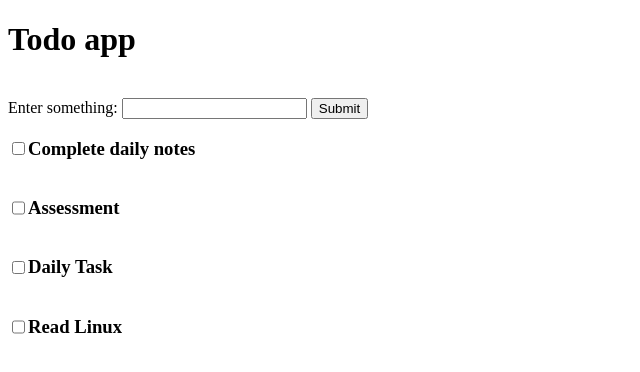
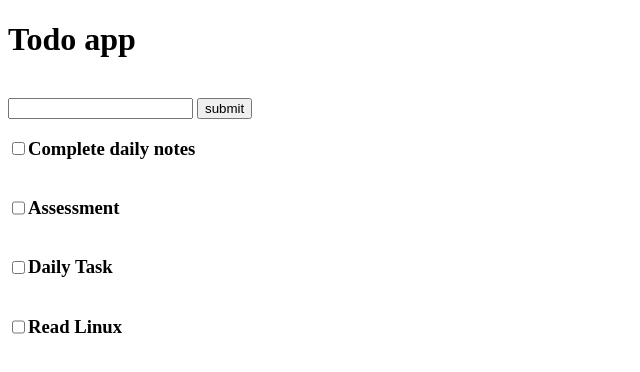
Before and after one commit to Rakshithabanapur/Todo, a plain HTML site: page index.html in a window 1280 px wide. Shown: the whole page, without its empty margins (0-640 px from the left). Drawn offline with Linux system fonts and the light colour scheme.

Commit message:
removed few lines of code

```diff
--- a/index.html
+++ b/index.html
@@ -2,21 +2,15 @@
 <html lang="en">
 <head>
     <meta charset="UTF-8">
-    <meta name="viewport" content="width=device-width, initial-scale=1.0">
-    <title>Document</title>
+    <title>Todo app</title>
     <link rel="stylesheet" href="style.css">
 </head>
 <body>
     <h1>Todo app</h1>
     <br>
-    <!-- <form>
+    <form>
     <input type="textbox" required>
     <button type="button">submit</button>
-    </form> -->
-    <form onsubmit="showAlertMessage(); return false;">
-        <label for="myInput">Enter something:</label>
-        <input type="text" id="myInput" name="myInput">
-        <button type="submit">Submit</button>
     </form>
 <div class="list">
     <input type="checkbox">
```
